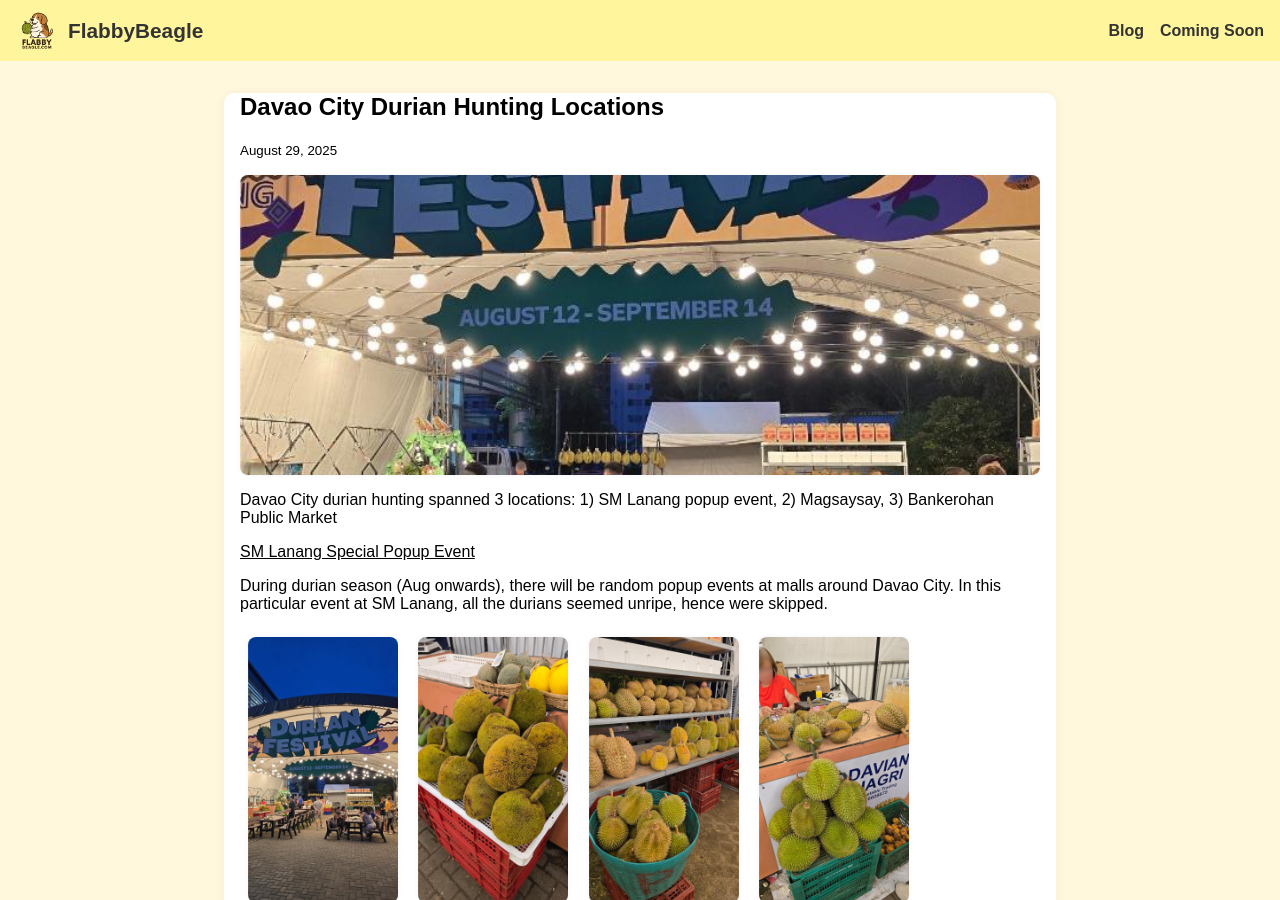
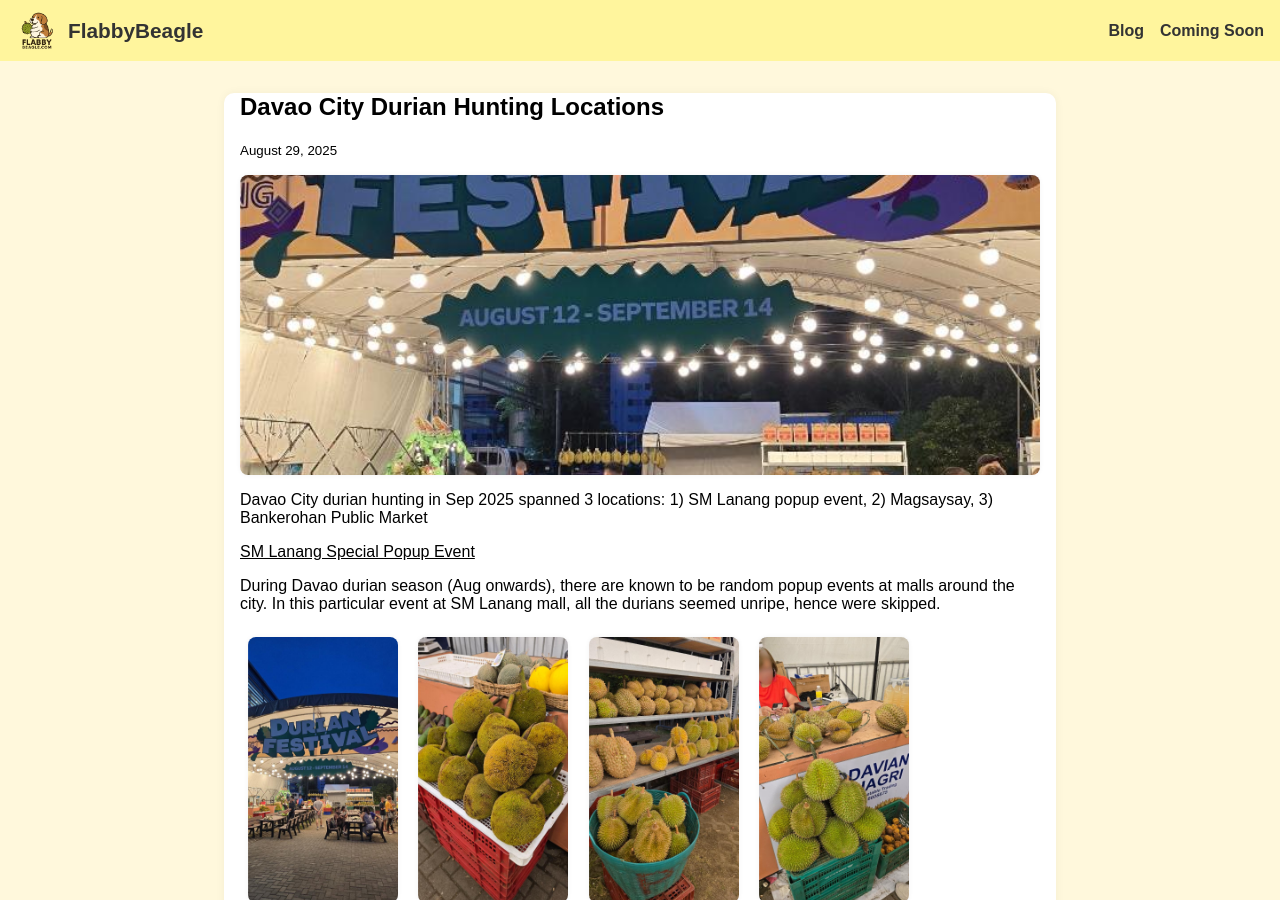
Before and after one commit to yensan57/flabbybeagle, a Jekyll site: the page built from _posts/2025-08-29-philippines-davao.md, in a window 1280 px wide and 900 px high. Built offline with Jekyll 4.4.1, drawn with Linux system fonts in a browser that asks for light colours.

Commit message:
Update 2025-08-29-philippines-davao.md

```diff
--- a/_posts/2025-08-29-philippines-davao.md
+++ b/_posts/2025-08-29-philippines-davao.md
@@ -5,11 +5,11 @@ date: 2025-08-29
 thumbnail: /assets/images/2025-08-29/20250829_175911_small.jpg
 ---
 
-Davao City durian hunting spanned 3 locations: 1) SM Lanang popup event, 2) Magsaysay, 3) Bankerohan Public Market
+Davao City durian hunting in Sep 2025 spanned 3 locations: 1) SM Lanang popup event, 2) Magsaysay, 3) Bankerohan Public Market
 
 <u>SM Lanang Special Popup Event</u>
 
-During durian season (Aug onwards), there will be random popup events at malls around Davao City. In this particular event at SM Lanang, all the durians seemed unripe, hence were skipped.
+During Davao durian season (Aug onwards), there are known to be random popup events at malls around the city. In this particular event at SM Lanang mall, all the durians seemed unripe, hence were skipped.
 
 <img src="/assets/images/2025-08-29/20250829_175911_small.jpg" class="small-img" alt="sm_lanang_durian_popup">
 <img src="/assets/images/2025-08-29/20250829_175951_small.jpg" class="small-img" alt="sm_lanang_durian_popup">
```
